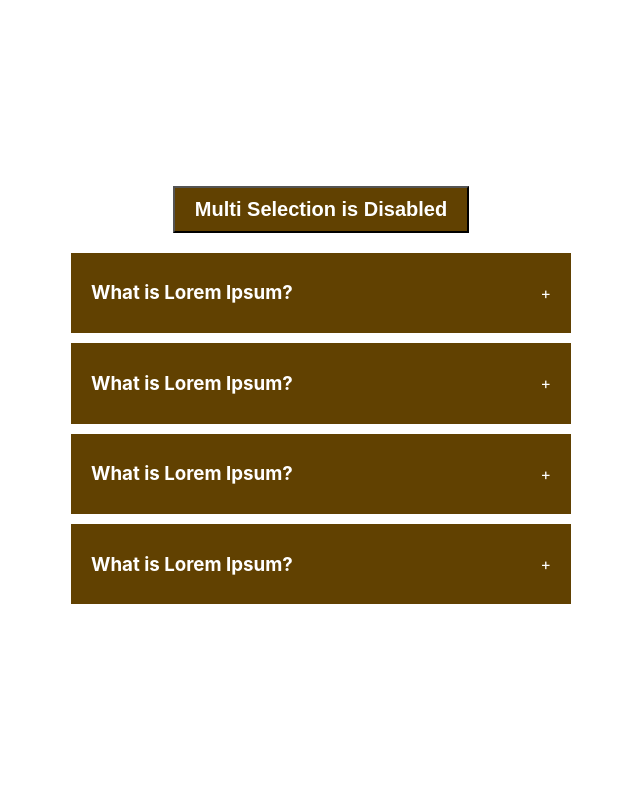
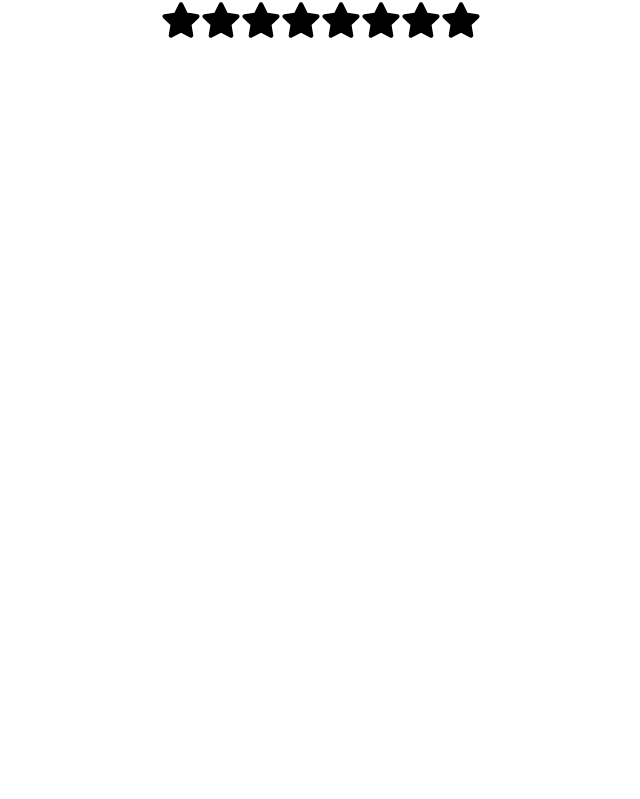
Before and after one commit to Santtamk/25reactapps, a React (Create React App) app: page / in a window 1280 px wide. Shown: the top 799 px of the page, without its empty margins (319-959 px from the left). Built offline with nearby package versions, Linux system fonts and the light colour scheme.

Commit message:
added style-star component

```diff
--- a/package.json
+++ b/package.json
@@ -8,6 +8,7 @@
     "@testing-library/user-event": "^13.5.0",
     "react": "^18.2.0",
     "react-dom": "^18.2.0",
+    "react-icons": "^5.0.1",
     "react-scripts": "5.0.1",
     "web-vitals": "^2.1.4"
   },
--- a/src/App.js
+++ b/src/App.js
@@ -2,15 +2,21 @@
 import './App.css';
 import Accordion from './Components/Accordian';
 import RandomColor from './Components/Random-color';
+import StarRating from './Components/star-rating';
 
 function App() {
   return (
     <div className="App">
-      {/* Accordian component */}
+
+      {/* Accordian component
       <Accordion />
 
       {/* Random Color Component */}
-      <RandomColor />
+      {/* <RandomColor /> */}
+
+      {/* Star-rating Component */}
+      <StarRating  noOfStars={8}/>
+
     </div>
   );
 }
--- /dev/null
+++ b/src/Components/star-rating/index.jsx
@@ -0,0 +1,40 @@
+import React, { useState } from "react";
+import { FaStar } from "react-icons/fa";
+import './styles.css'
+
+const StarRating = ({ noOfStars = 5 }) => {
+  const [rating, setRating] = useState(0);
+  const [hover, setHover] = useState(0);
+
+  function handleClick(getCurrentIndex) {
+    setRating(getCurrentIndex)
+  }
+
+  function handleMouseEnter(getCurrentIndex) {
+    setHover(getCurrentIndex)
+  }
+  function handleMouseLeave() {
+    setHover(rating)
+  }
+
+  return (
+    <div className="star-rating">
+      {[...Array(noOfStars)].map((_, index) => {
+        index += 1;
+
+        return (
+          <FaStar
+            key={index}
+            className={index <= (hover || rating) ? 'active' : 'inactive'}
+            onClick={() => handleClick(index)}
+            onMouseMove={() => handleMouseEnter(index)}
+            onMouseLeave={() => handleMouseLeave()}
+            size={40}
+          />
+        );
+      })}
+    </div>
+  );
+};
+
+export default StarRating;
--- /dev/null
+++ b/src/Components/star-rating/styles.css
@@ -0,0 +1,6 @@
+.active {
+  color: #fff700;
+}
+.inactive {
+  color: #000000;
+}
```
Also changed, not shown: 1 other file (tests, documents, lock files or other folders).
